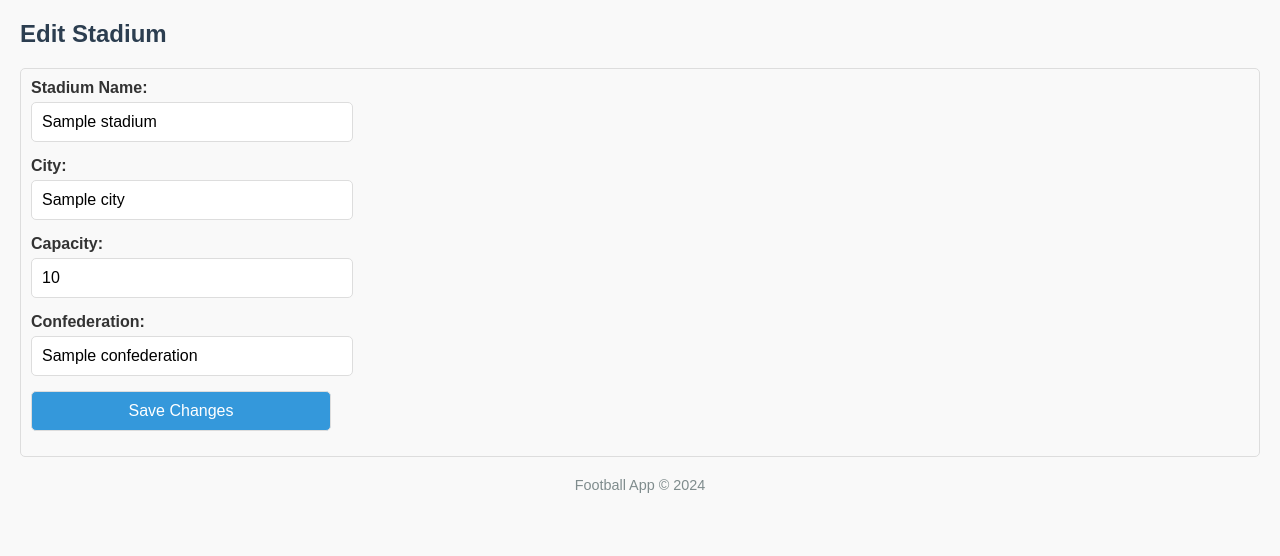
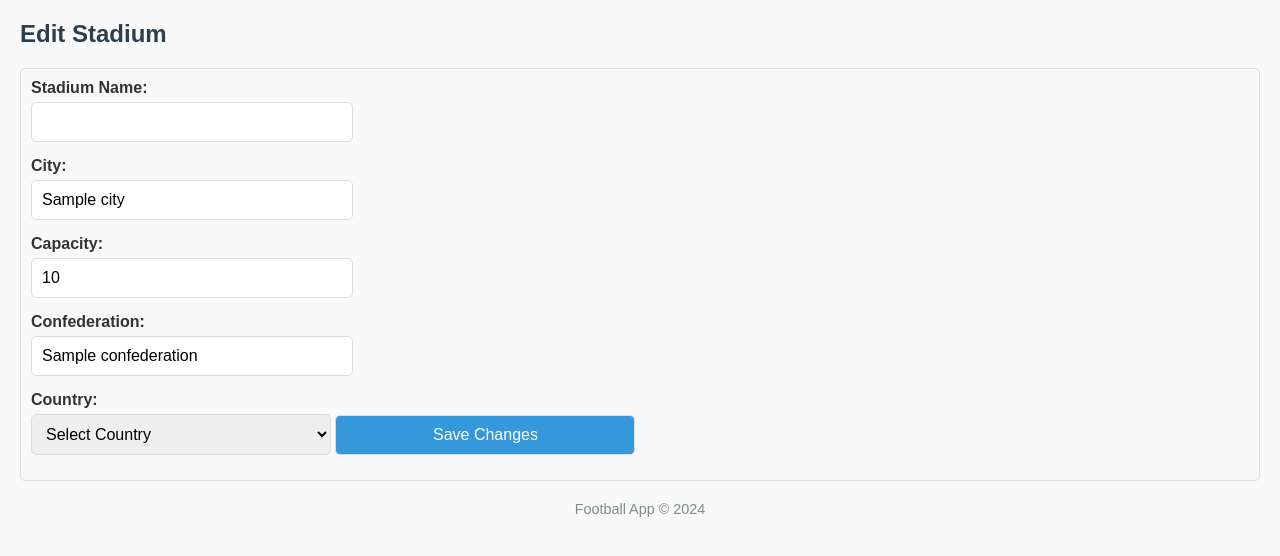
Before and after one commit to serhatdanisan/blg317-database-project, a Flask app: page /stadium/edit/1 in a window 1280 px wide. Shown: the part 98-654 px from the top of the page. Run offline with Flask 3, Linux system fonts and the light colour scheme; a database or web service that is not in the repository returns one stand-in record (values such as "Sample title"); some libraries are stand-ins or nearby versions.

Commit message:
Update edit.html
country option added

```diff
--- a/app/templates/stadium/edit.html
+++ b/app/templates/stadium/edit.html
@@ -7,17 +7,27 @@
 {% block content %}
 <h2>Edit Stadium</h2>
 <form method="POST">
-    <label for="name">Stadium Name:</label>
-    <input type="text" id="name" name="name" value="{{ stadium.name }}" required><br>
+    <label for="stadium">Stadium Name:</label>
+    <input type="text" name="stadium" value="{{ stadium.stadium }}" required><br>
 
     <label for="city">City:</label>
-    <input type="text" id="city" name="city" value="{{ stadium.city }}" required><br>
+    <input type="text" name="city" value="{{ stadium.city }}" required><br>
 
     <label for="capacity">Capacity:</label>
-    <input type="number" id="capacity" name="capacity" value="{{ stadium.capacity }}" required><br>
+    <input type="number" name="capacity" value="{{ stadium.capacity }}" required><br>
 
     <label for="confederation">Confederation:</label>
-    <input type="text" id="confederation" name="confederation" value="{{ stadium.confederation }}" required><br>
+    <input type="text" name="confederation" value="{{ stadium.confederation }}" required><br>
+
+    <label for="country_id">Country:</label>
+    <select name="country_id" required>
+        <option value="">Select Country</option>
+        {% for country in countries %}
+        <option value="{{ country[0] }}" {% if country[0] == stadium.country_id %}selected{% endif %}>
+            {{ country[1] }}
+        </option>
+        {% endfor %}
+    </select>
 
     <button type="submit">Save Changes</button>
 </form>
```
